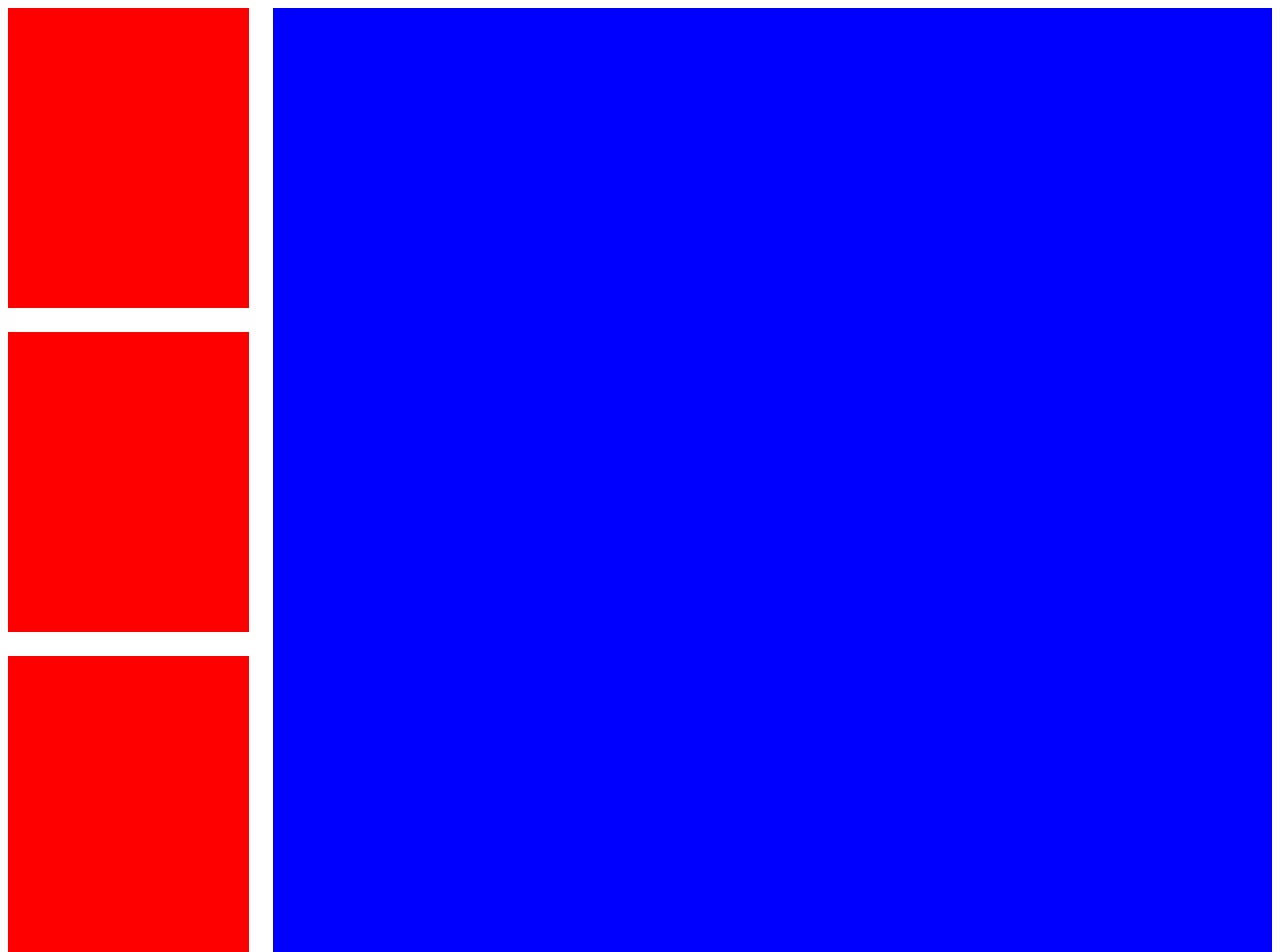
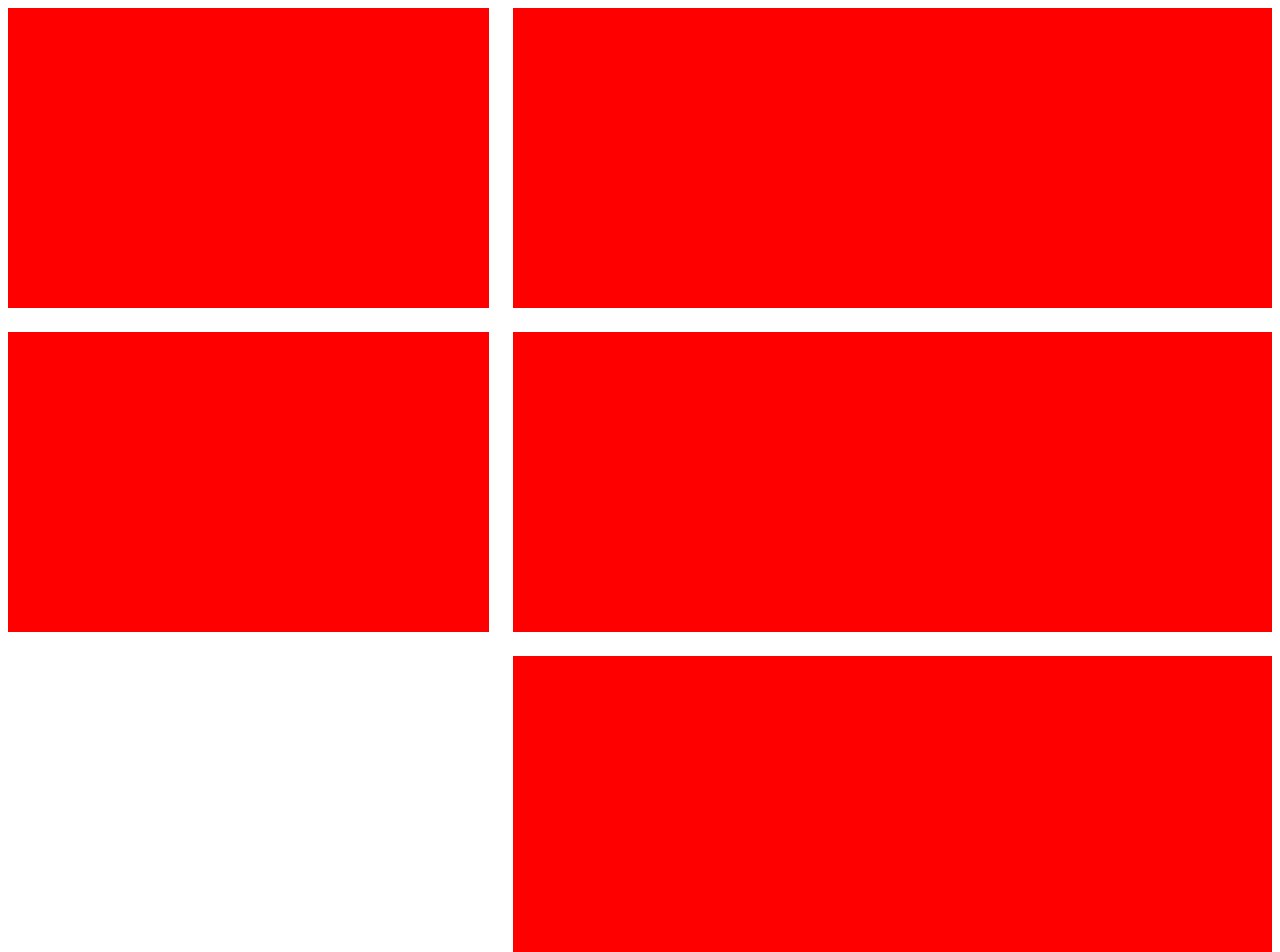
Before and after one commit to Jack53416/Angular_layouts, an Angular app: page / in a window 1280 px wide. Shown: the top 952 px of the page. Built offline with nearby package versions, Linux system fonts and the light colour scheme.

Commit message:
Add layout validation for sidebar component

```diff
--- a/src/app/app.component.html
+++ b/src/app/app.component.html
@@ -1,10 +1,17 @@
-<layout-sidebar sideWidth="15rem" space="1.5rem">
-  <layout-stack space="1.5rem" sidebarSideContent>
+<layout-sidebar sideWidth="30rem" space="1.5rem">
+  <layout-stack space="1.5rem" sidebarSideContent [splitAfter]="2">
     <div></div>
     <div></div>
     <div></div>
   </layout-stack>
-  <div sidebarMainContent></div>
+  <layout-sidebar sideWidth="50rem" space="1.5rem" sidebarMainContent>
+    <layout-stack space="1.5rem" sidebarSideContent [splitAfter]="2">
+      <div></div>
+      <div></div>
+      <div></div>
+    </layout-stack>
+    <div sidebarMainContent></div>
+  </layout-sidebar>
 </layout-sidebar>
 
 <router-outlet></router-outlet>
--- a/src/app/app.component.scss
+++ b/src/app/app.component.scss
@@ -8,4 +8,5 @@ layout-stack > * {
 
 div[sidebarMainContent] {
   background-color: blue;
+  min-height: 66.66vh;
 }
--- a/src/app/layout/components/sidebar/sidebar.component.ts
+++ b/src/app/layout/components/sidebar/sidebar.component.ts
@@ -1,11 +1,11 @@
-import {Component, HostBinding, Input, OnChanges, OnInit, Renderer2, SimpleChanges} from '@angular/core';
+import {Component, ElementRef, HostBinding, Input, OnChanges, Renderer2, SimpleChanges} from '@angular/core';
 
 @Component({
   selector: 'layout-sidebar',
   templateUrl: './sidebar.component.html',
   styleUrls: ['./sidebar.component.scss'],
 })
-export class SidebarComponent implements OnInit, OnChanges {
+export class SidebarComponent implements OnChanges {
   @HostBinding('attr.data-id') protected dataId: string;
 
   @Input() sideWidth = '10rem';
@@ -19,10 +19,34 @@ export class SidebarComponent implements OnInit, OnChanges {
 
   private adjustedSpace = '0px';
 
-  constructor(private renderer: Renderer2) {
+  constructor(private renderer: Renderer2, private element: ElementRef) {
+  }
+
+  private get nativeElement(): HTMLElement {
+    return this.element.nativeElement;
+  }
+
+  private validate(): void {
+    if (!this.contentMin.includes('%')) {
+      console.warn('The value for each <layout-sidebar> `contentMin` property should be a percentage. ' +
+        'Otherwise overflow is likely to occur');
+    }
+
+    const mainContent = this.nativeElement.querySelectorAll('div > [sidebarMainContent]');
+    const sideContent = this.nativeElement.querySelectorAll('div > [sidebarSideContent]');
+
+    if (mainContent.length !== 1) {
+      console.error(`<layout-sidebar> should always have exactly one [sidebarMainContent] element.` +
+        ` Currently has ${mainContent.length}`);
+    }
+    if (sideContent.length !== 1) {
+      console.error(`<layout-sidebar> should always have exactly one [sidebarSideContent] element.` +
+        ` Currently has ${sideContent.length}`);
+    }
   }
 
   private render(): void {
+    this.validate();
     this.dataId = `Sidebar-${[this.sideWidth, this.contentMin, this.space].join('')}`;
     if (document.getElementById(this.dataId)) {
       return;
@@ -48,9 +72,6 @@ export class SidebarComponent implements OnInit, OnChanges {
     this.renderer.appendChild(document.head, styleEl);
   }
 
-  ngOnInit(): void {
-  }
-
   ngOnChanges(changes: SimpleChanges): void {
     if (changes.sideWidth || changes.contentMin || changes.noStretchnoStretch) {
       this.render();
```
